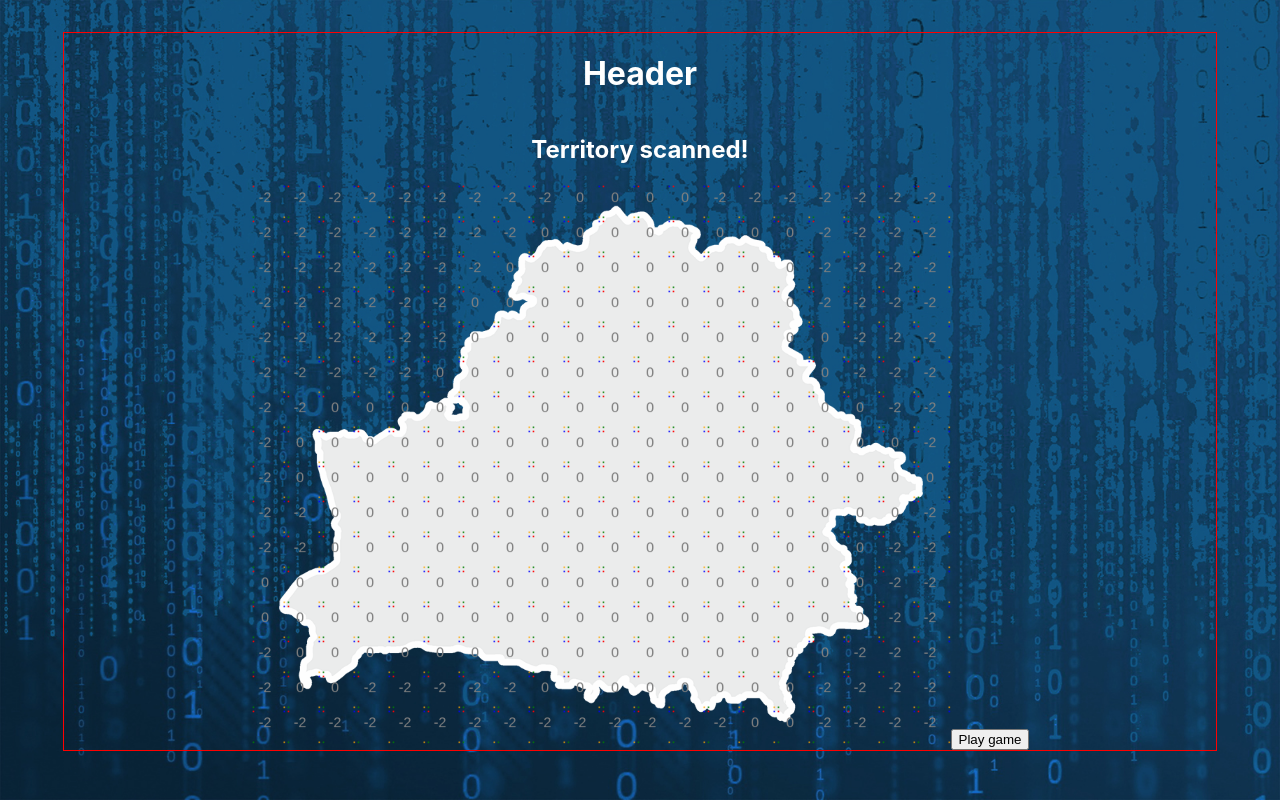
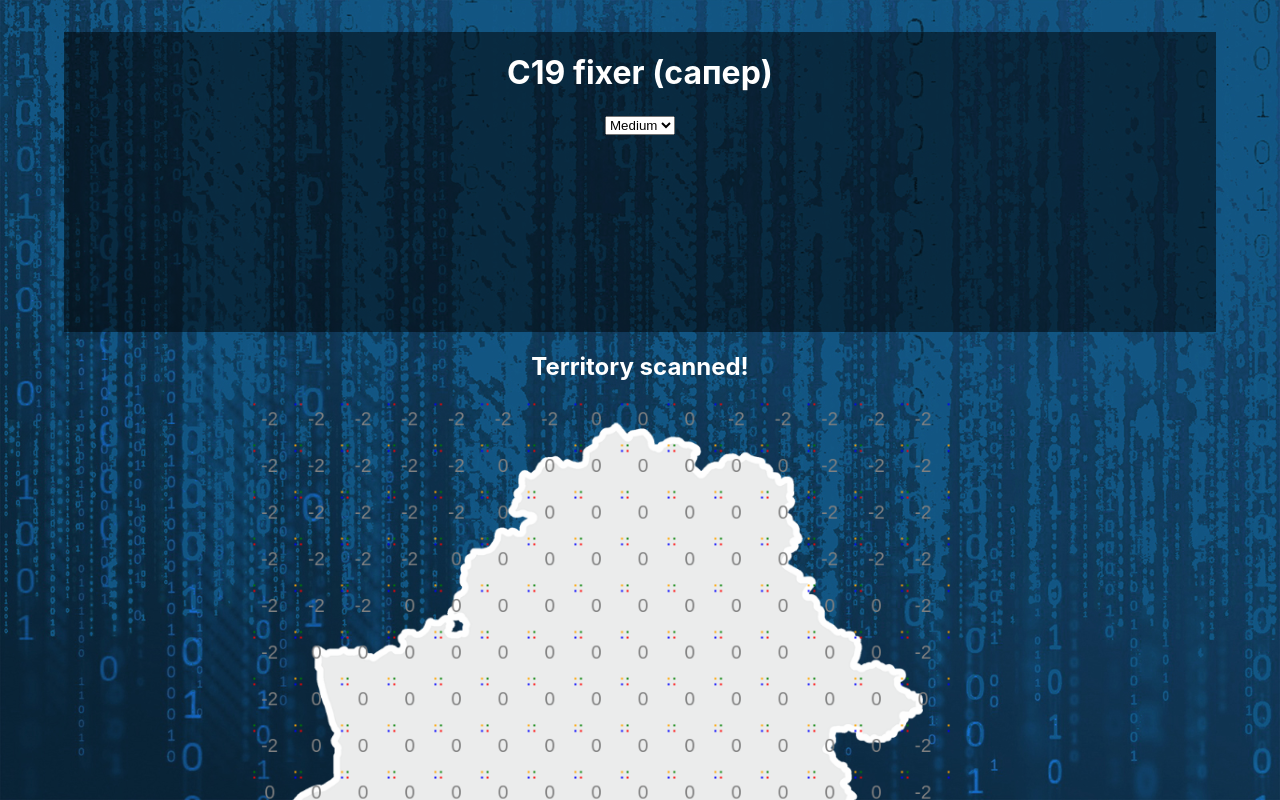
Before and after one commit to ya6/react-game, a React (Create React App) app: page / in a window 1280 px wide. Shown: the top 800 px of the page. Built offline with nearby package versions, Linux system fonts and the light colour scheme.

Commit message:
feact: add basic interface: add rerender new size of map

```diff
--- a/src/App.css
+++ b/src/App.css
@@ -3,7 +3,7 @@
 
   max-width: 90%;
   margin: 2rem auto ;
-   border: 1px solid red;
+   /* border: 1px solid red; */
    display: flex;
   flex-direction: column;
   align-items: center;
--- a/src/App.js
+++ b/src/App.js
@@ -7,8 +7,9 @@ import back_url from "./assets/img/dig_bel_2+.png";
 
 class App extends Component {
   state = {
-    fieldWidth: 20,
-    fieldHeight: 16,
+    fieldWidth: 15,
+    fieldHeight: 12,
+    field_size_factor: 3,
     size: 50,
     spots: 0,
     field: [],
@@ -23,6 +24,20 @@ class App extends Component {
   };
 
   removed_canvasRef = React.createRef();
+
+
+  fieldSizeHandler = (e) => {
+    console.log('fieldSizeHandler ', e.target.value);
+
+    const _field_size_factor =   e.target.value;
+
+    const _fieldWidth = _field_size_factor * 5;
+    const _fieldHeight = _field_size_factor * 4;
+
+    this.setState( { fieldWidth: _fieldWidth,
+      fieldHeight: _fieldHeight,
+      field_size_factor: _field_size_factor } );
+  }
 
   componentDidMount() {
     console.log("App componentDidMount");
@@ -39,10 +54,31 @@ class App extends Component {
 
 
     const _imageRatio = imageWidth / (fieldWidth * size);
+   // const _spots = Math.floor(fieldWidth * fieldHeight * 0.1);
+
+
+    this.setNewField();
+
+    //set base state
+    //
+    //
+
+    this.setState(
+      {
+
+        imageRatio: _imageRatio,
+
+        screenWidth: _screenWidth,
+        screenHeight: _screenHeight
+      }
+    );
+  }
+
+  setNewField = () => {
+     //get arr
+
+     const {fieldWidth, fieldHeight, size} = this.state;
      const _spots = Math.floor(fieldWidth * fieldHeight * 0.1);
-    console.log(_spots);
-
-    //get arr
      const _arr = [];
 
      const canvas = this.removed_canvasRef.current;
@@ -53,6 +89,8 @@ class App extends Component {
      const image = new Image();
      image.src = back_url;
      image.addEventListener("load", () => {
+
+
        context.drawImage(image, 0, 0, canvas.width, canvas.height);
 
        // step inside
@@ -221,19 +259,18 @@ class App extends Component {
        }
      });
 
-    //set base state
-    //
-    //
+this.setState({field: _arr, spots: _spots,});
 
-    this.setState(
-      {
-        field: _arr,
-        imageRatio: _imageRatio,
-        spots: _spots,
-        screenWidth: _screenWidth,
-        screenHeight: _screenHeight
   }
-    );
+
+  componentDidUpdate( prevProps,  prevState) {
+    console.log("App componentDidUpdate", prevState.field_size_factor, this.state.field_size_factor, this.state.fieldWidth);
+    if ( prevState.field_size_factor !==  this.state.field_size_factor) {
+
+      this.setNewField();
+
+
+    }
   }
 
   leftClickHandler = (block) => {
@@ -271,9 +308,7 @@ class App extends Component {
     this.setState({ field: _arr, gameOver: _gameOver });
   };
 
-  componentDidUpdate() {
-    console.log("App componentDidUpdate");
-  }
+
 
   rightClickHandler = (e, block) => {
     e.preventDefault();
@@ -344,7 +379,8 @@ class App extends Component {
       size,
       playGame,
       screenWidth,
-      screenHeight
+      screenHeight,
+      field_size_factor
     } = this.state;
 
     let _style = null;
@@ -363,7 +399,10 @@ class App extends Component {
 
     return (
       <div className="App">
-        <Header />
+        <Header
+        field_size_factor =  { field_size_factor }
+        fieldSizeHandler = { this.fieldSizeHandler }
+        />
 
         {playGame === false ? (
           <div className="canvas-block">
--- a/src/components/header/header.component.jsx
+++ b/src/components/header/header.component.jsx
@@ -1,8 +1,18 @@
-import './header.style.css'
+import "./header.style.css";
 const Header = (props) => {
-    return (
-        <div><h1 className = "text-white">Header</h1></div>
-    );
-}
+  const  {field_size_factor, fieldSizeHandler } = props;
+  return (
+    <div className="header">
+      <h1 className="text-white">C19 fixer (сапер)</h1>
+          <select value={field_size_factor} onChange={fieldSizeHandler}>
+            <option value="2">Small</option>
+            <option value="3">Medium</option>
+            <option value="4">Large</option>
+            <option value="5">Super</option>
+          </select>
 
-export  default Header;
+    </div>
+  );
+};
+
+export default Header;
--- a/src/components/header/header.style.css
+++ b/src/components/header/header.style.css
@@ -0,0 +1,6 @@
+.header {
+    width: 100%;
+    height: 300px;
+    /* border: 1px solid greenyellow; */
+    background: rgba(0,0,0, 0.5);
+}
```
Lines whose indentation alone changed are shown as unchanged.
